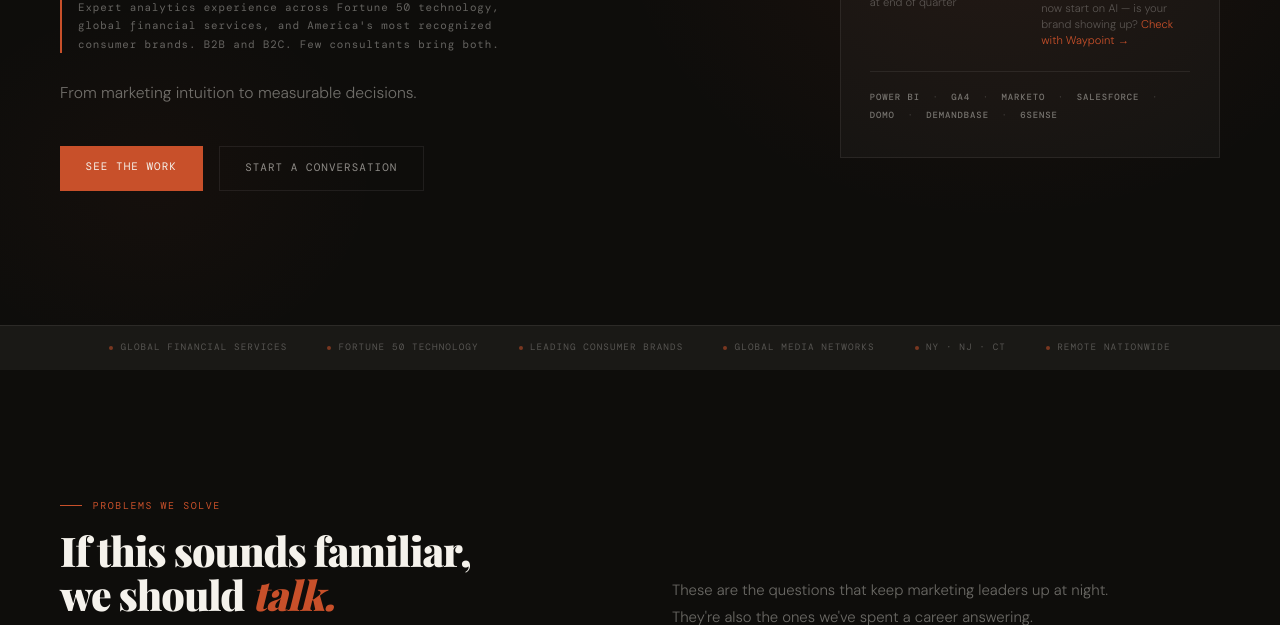
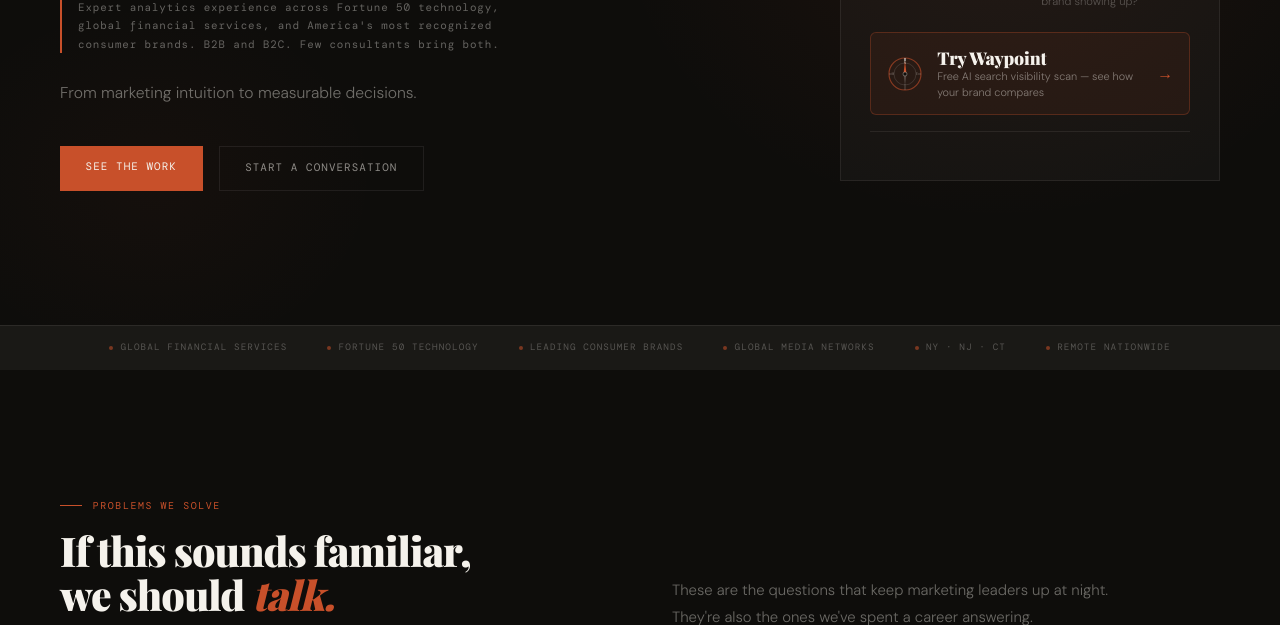
Before and after one commit to kmccarthy01-wyckoff/openroadanalytics, a website: page index.html in a window 1280 px wide. Shown: the part 475-1100 px from the top of the page. Drawn offline with nearby package versions, Linux system fonts and the light colour scheme; a web font is replaced by a local one.

Commit message:
Add files via upload

```diff
--- a/index.html
+++ b/index.html
@@ -490,6 +490,50 @@ nav.scrolled { border-color: var(--rule-dark); }
 .stat-n em { color: var(--accent); font-style: normal; }
 .stat-l { font-size: 0.7rem; color: rgba(245,242,236,0.28); font-weight: 300; line-height: 1.4; }
 .card-rule { height: 1px; background: var(--rule-dark); margin-bottom: 1rem; }
+
+/* WAYPOINT CTA in hero card */
+.waypoint-cta {
+  display: flex; align-items: center; gap: 0.9rem;
+  background: rgba(200,80,42,0.08);
+  border: 1px solid rgba(200,80,42,0.3);
+  border-radius: 6px;
+  padding: 0.9rem 1rem;
+  margin: 1rem 0;
+  text-decoration: none;
+  transition: background 0.2s, border-color 0.2s;
+  cursor: pointer;
+}
+.waypoint-cta:hover { background: rgba(200,80,42,0.15); border-color: rgba(200,80,42,0.5); }
+.waypoint-cta:hover .waypoint-needle { animation: needle-spin 1.5s ease-in-out; }
+.waypoint-cta-text { flex: 1; }
+.waypoint-cta-label {
+  font-family: var(--mono); font-size: 0.6rem;
+  letter-spacing: 0.12em; text-transform: uppercase;
+  color: var(--accent); margin-bottom: 0.2rem;
+}
+.waypoint-cta-name {
+  font-family: var(--serif); font-size: 1.1rem;
+  font-weight: 900; color: var(--text);
+  letter-spacing: -0.01em; line-height: 1.1;
+  margin-bottom: 0.15rem;
+}
+.waypoint-cta-desc {
+  font-size: 0.68rem; color: rgba(245,242,236,0.45);
+  line-height: 1.4; font-weight: 300;
+}
+.waypoint-cta-arrow {
+  font-size: 1rem; color: var(--accent);
+  transition: transform 0.2s; flex-shrink: 0;
+}
+.waypoint-cta:hover .waypoint-cta-arrow { transform: translateX(4px); }
+
+@keyframes needle-spin {
+  0% { transform: rotate(0deg); }
+  30% { transform: rotate(-45deg); }
+  60% { transform: rotate(25deg); }
+  80% { transform: rotate(-10deg); }
+  100% { transform: rotate(0deg); }
+}
 .card-pedigree {
   font-family: var(--mono);
   font-size: 0.56rem; letter-spacing: 0.1em; text-transform: uppercase;
@@ -1092,7 +1136,7 @@ footer {
     <li><a href="#pricing">Pricing</a></li>
     <li><a href="#work">Work</a></li>
     <li><a href="#faq">FAQ</a></li>
-    <li><a href="/waypoint.html" style="color:var(--accent);">Waypoint ↗</a></li>
+    <li><a href="/waypoint.html" style="color:var(--text);background:rgba(200,80,42,0.15);border:1px solid rgba(200,80,42,0.4);padding:0.3rem 0.8rem;border-radius:3px;transition:background 0.2s;" onmouseover="this.style.background='rgba(200,80,42,0.3)'" onmouseout="this.style.background='rgba(200,80,42,0.15)'">Waypoint ↗</a></li>
   </ul>
   <a class="nav-cta" href="mailto:kevin@openroadanalytics.ai">Let's Talk</a>
   <button class="nav-hamburger" id="hamburger" aria-label="Toggle menu" aria-expanded="false">
@@ -1158,14 +1202,37 @@ footer {
           <div class="stat-l">Real-time visibility into what's working — so you make decisions in hours, not at end of quarter</div>
         </div>
         <div>
-          <div class="stat-n" style="font-size:1.4rem; font-style:normal; font-weight:700;">Search & AI Visibility</div>
-          <div class="stat-l">Be found on Google. Be cited by ChatGPT. Half of buyers now start on AI — is your brand showing up? <a href="/waypoint.html" style="color:var(--accent);text-decoration:none;">Check with Waypoint →</a></div>
+          <div class="stat-n" style="font-size:1.4rem; font-style:normal; font-weight:700;"><a href="/waypoint.html" style="color:#f5f2ec;text-decoration:none;">Search & AI Visibility</a></div>
+          <div class="stat-l">Be found on Google. Be cited by ChatGPT. Half of buyers now start on AI — is your brand showing up?</div>
         </div>
       </div>
+
+      <!-- WAYPOINT CTA -->
+      <a href="/waypoint.html" class="waypoint-cta">
+        <svg width="36" height="36" viewBox="0 0 36 36" style="flex-shrink:0;">
+          <circle cx="18" cy="18" r="16" fill="none" stroke="rgba(200,80,42,0.6)" stroke-width="1.2"/>
+          <circle cx="18" cy="18" r="11" fill="none" stroke="rgba(245,242,236,0.15)" stroke-width="0.8"/>
+          <line x1="18" y1="2" x2="18" y2="5" stroke="rgba(245,242,236,0.7)" stroke-width="1.5"/>
+          <line x1="18" y1="31" x2="18" y2="34" stroke="rgba(245,242,236,0.25)" stroke-width="1"/>
+          <line x1="2" y1="18" x2="5" y2="18" stroke="rgba(245,242,236,0.25)" stroke-width="1"/>
+          <line x1="31" y1="18" x2="34" y2="18" stroke="rgba(245,242,236,0.25)" stroke-width="1"/>
+          <text x="18" y="8" text-anchor="middle" font-family="DM Mono,monospace" font-size="4" fill="rgba(245,242,236,0.8)">N</text>
+          <text x="18" y="31" text-anchor="middle" font-family="DM Mono,monospace" font-size="4" fill="rgba(245,242,236,0.3)">S</text>
+          <text x="30" y="19" text-anchor="middle" font-family="DM Mono,monospace" font-size="4" fill="rgba(245,242,236,0.3)">E</text>
+          <text x="6" y="19" text-anchor="middle" font-family="DM Mono,monospace" font-size="4" fill="rgba(245,242,236,0.3)">W</text>
+          <g class="waypoint-needle" transform="rotate(0,18,18)">
+            <polygon points="18,5 16.5,18 18,20 19.5,18" fill="#c8502a"/>
+            <polygon points="18,20 16.5,18 18,30 19.5,18" fill="rgba(245,242,236,0.2)"/>
+          </g>
+          <circle cx="18" cy="18" r="2" fill="#0e0d0b" stroke="rgba(245,242,236,0.4)" stroke-width="0.8"/>
+        </svg>
+        <div class="waypoint-cta-text">
+          <div class="waypoint-cta-name">Try Waypoint</div>
+          <div class="waypoint-cta-desc">Free AI search visibility scan — see how your brand compares</div>
+        </div>
+        <div class="waypoint-cta-arrow">→</div>
+      </a>
       <div class="card-rule"></div>
-      <div class="card-pedigree">
-        <strong>Power BI</strong> &nbsp;·&nbsp; <strong>GA4</strong> &nbsp;·&nbsp; <strong>Marketo</strong> &nbsp;·&nbsp; <strong>Salesforce</strong> &nbsp;·&nbsp; <strong>Domo</strong> &nbsp;·&nbsp; <strong>DemandBase</strong> &nbsp;·&nbsp; <strong>6Sense</strong>
-      </div>
     </div>
   </div>
 </section>
```
Also changed, not shown: waypoint.html (+20 -2 lines).
